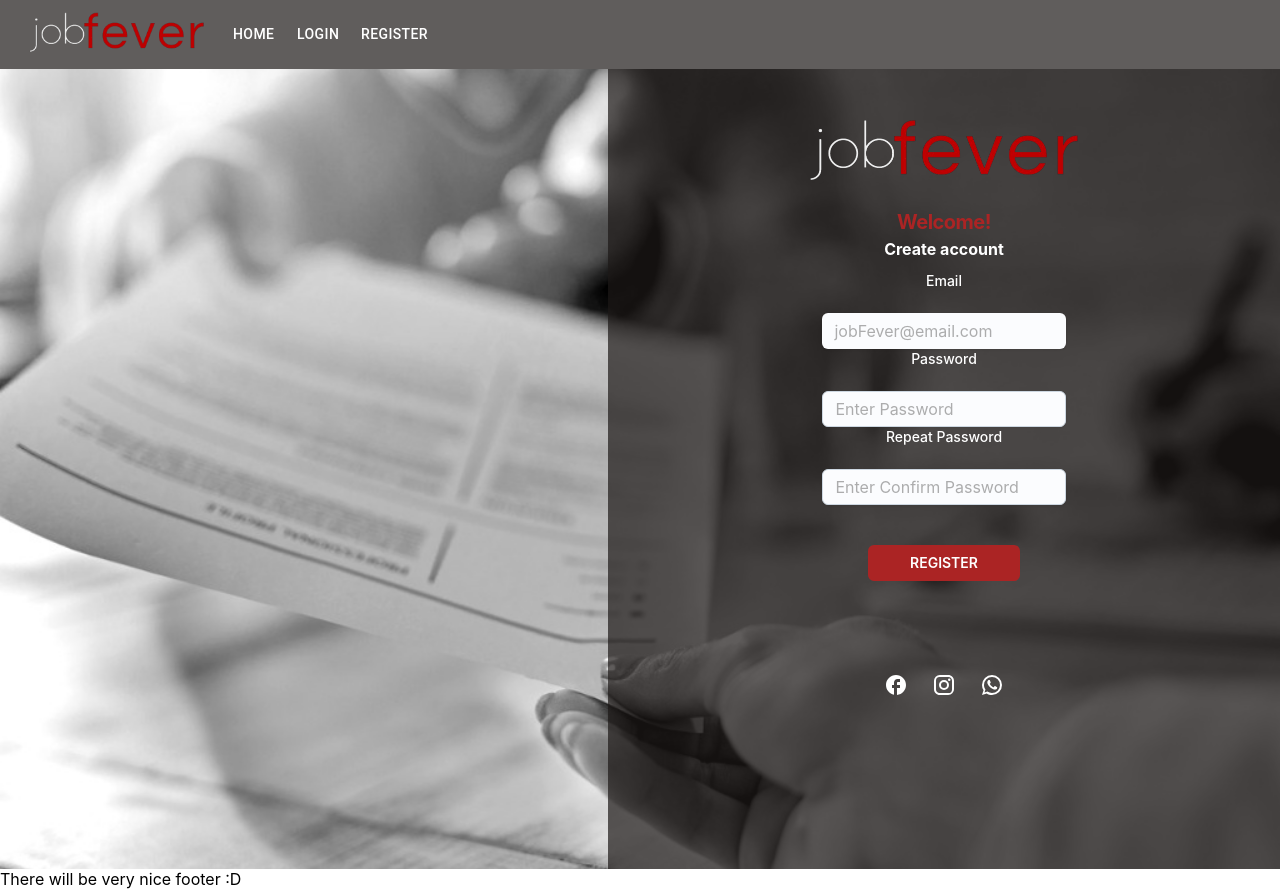
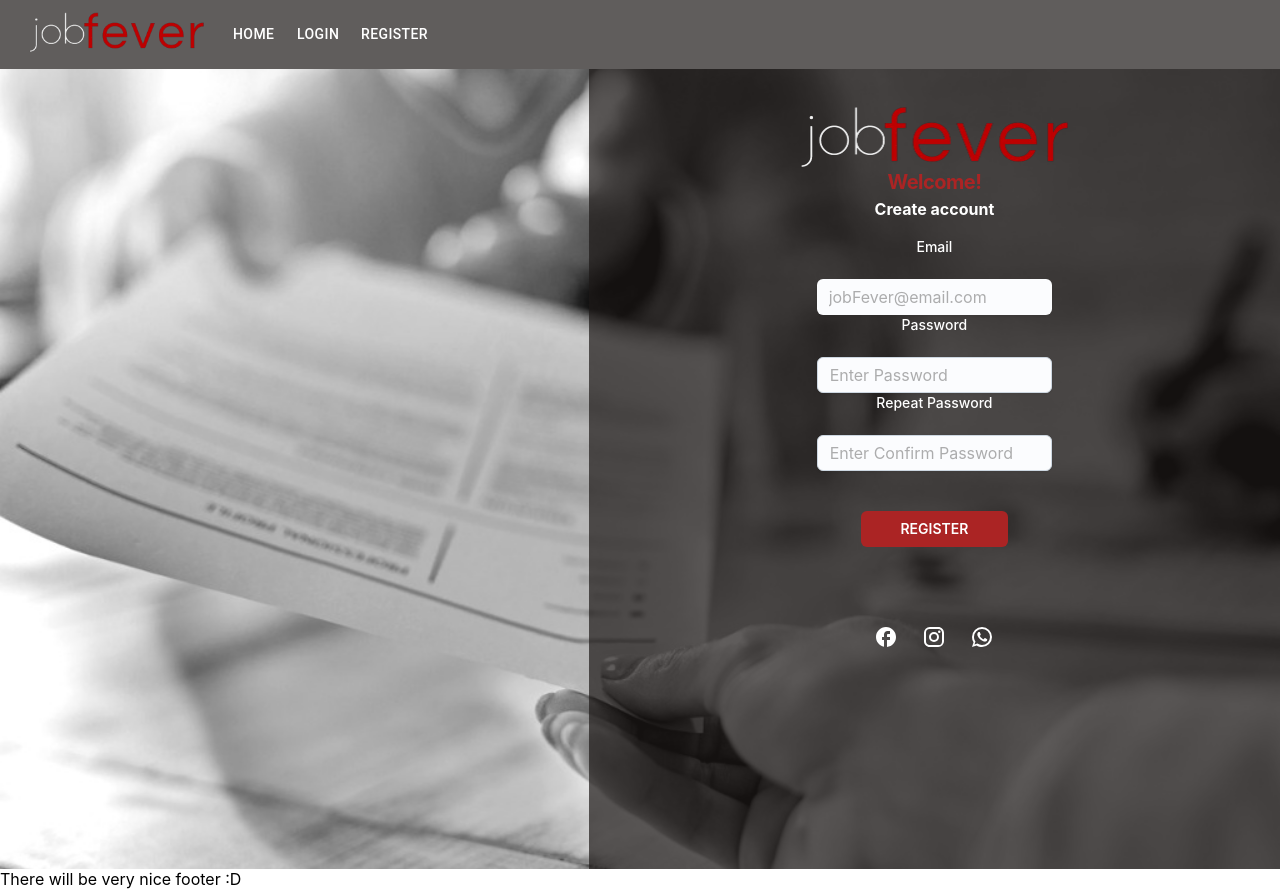
Before and after one commit to stelmaszczykadrian/jobFever-frontend, a React (Create React App) app in the folder jobfever/: page /register in a window 1280 px wide. Built offline with nearby package versions, Linux system fonts and the light colour scheme.

Commit message:
Feature: Adding styled components for register page

```diff
--- a/jobfever/src/components/login/LoginSheet.css
+++ b/jobfever/src/components/login/LoginSheet.css
@@ -8,13 +8,7 @@
    background-size: cover;
 }
 
-#flexedBox {
-   flex-basis: 50%;
-   height: 100%;
-   display: grid;
-   align-items: center;
-   justify-content: center;
-}
+
 
 #gridedBox {
    flex-basis: 50%;
--- a/jobfever/src/components/login/Register.js
+++ b/jobfever/src/components/login/Register.js
@@ -5,10 +5,12 @@ import Typography from '@mui/joy/Typography';
 import Sheet from '@mui/joy/Sheet';
 import './LoginSheet.css';
 import React, {useState} from "react";
+import {RightContainer, LeftContainer} from "./register.style";
 import Logo from "./Logo";
 import SocialmediaButtons from "./SocialmediaButtons";
 import axiosFetch from './axiosFetch'
 import RedButton from "./RedButton";
+
 
 function Register() {
     const [input, setInput] = useState({
@@ -70,7 +72,6 @@ function Register() {
     }
 
 
-
     const handleSubmit = (e) => {
         e.preventDefault();
 
@@ -83,26 +84,14 @@ function Register() {
             axiosFetch(userData, "http://localhost:8080/api/candidates/register-candidate");
         }
     };
-
-
     return (
         <div>
             <div id="container">
-                <div id="flexedBox"></div>
-                <Sheet style={{background: 'rgba(29, 25, 23, 0.7)'}}
-                       sx={{
-                           width: 1 / 2,
-                           mx: 'auto', // margin left & right
-                           my: 0, // margin top & botom
-                           py: 3, // padding top & bottom
-                           px: 4, // padding left & right
-                           display: 'flex',
-                           flexDirection: 'column',
-                           gap: 2,
-                       }}
-                >
+                <LeftContainer />
+                <RightContainer>
+                    <Sheet style={{backgroundColor: 'transparent'}}>
                         <div>
-                        <Logo />
+                            <Logo/>
                             <Typography level="h4" component="h1"
                                         sx={{color: 'rgba(171, 36, 36)', fontWeight: 'bold', textAlign: 'center'}}>
                                 <span>Welcome!</span>
@@ -126,7 +115,7 @@ function Register() {
                                     onChange={onInputChange}
                                     onBlur={validateInput}
                                 />
-                                {error.username && <span className='err' >{error.username}</span>}
+                                {error.username && <span className='err'>{error.username}</span>}
                             </FormControl>
                             <FormControl>
                                 <FormLabel
@@ -162,8 +151,11 @@ function Register() {
                                 </RedButton>
                             </FormControl>
                         </form>
-                    <SocialmediaButtons />
+
                     </Sheet>
+                    <SocialmediaButtons/>
+                </RightContainer>
+
             </div>
         </div>
     );
--- a/jobfever/src/components/login/SocialmediaButtons.jsx
+++ b/jobfever/src/components/login/SocialmediaButtons.jsx
@@ -10,7 +10,7 @@ function SocialmediaButtons(){
     return (
         <Sheet style={{background: 'transparent'}}
                sx={{
-                   mx: 'auto',
+                   alignSelf: 'center',
                    py: 8,
                    display: 'flex',
                    flexDirection: 'row',
--- /dev/null
+++ b/jobfever/src/components/login/register.style.jsx
@@ -0,0 +1,27 @@
+import {styled} from "@mui/material";
+import Sheet from "@mui/joy/Sheet";
+
+export const RightContainer = styled(Sheet)`
+      width: 1/2;
+      background: rgba(29, 25, 23, 0.7);
+      //float: right;
+      margin-right: auto;
+      margin-top: 0%;
+      margin-bottom: 0%;
+      padding-top: 3%;
+      padding-bottom: 0%;
+      padding-left: 4%;
+      padding-right: 4%;
+      display: flex;
+      flex-direction: column;
+      flex-basis: 50%;
+      gap: 2px;
+
+    `;
+export const LeftContainer = styled("div")`
+      flex-basis: 50%;
+      height: 100%;
+      display: grid;
+      align-items: center;
+      justify-content: center;
+    `;
```
Lines whose indentation alone changed are shown as unchanged.
